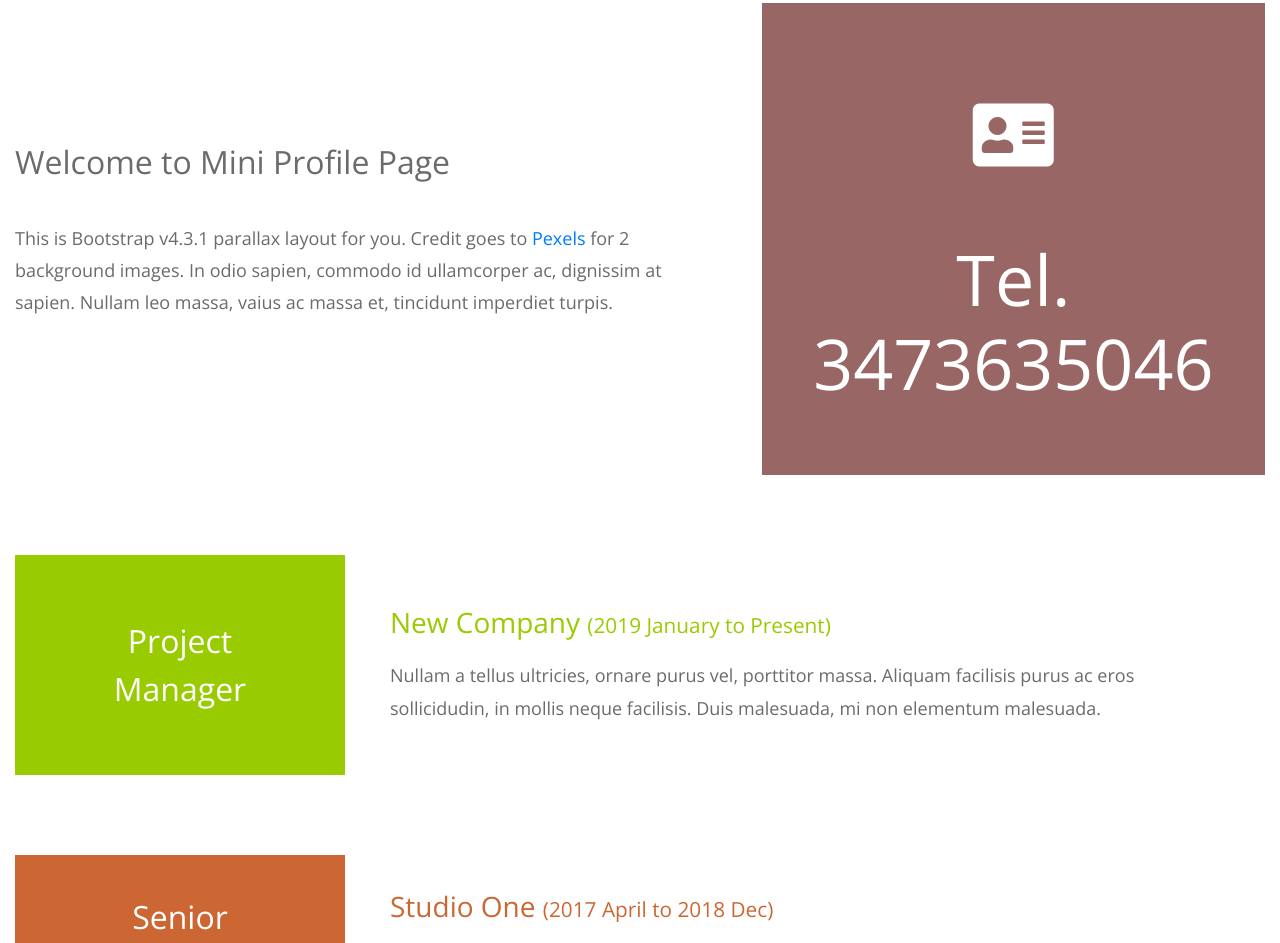
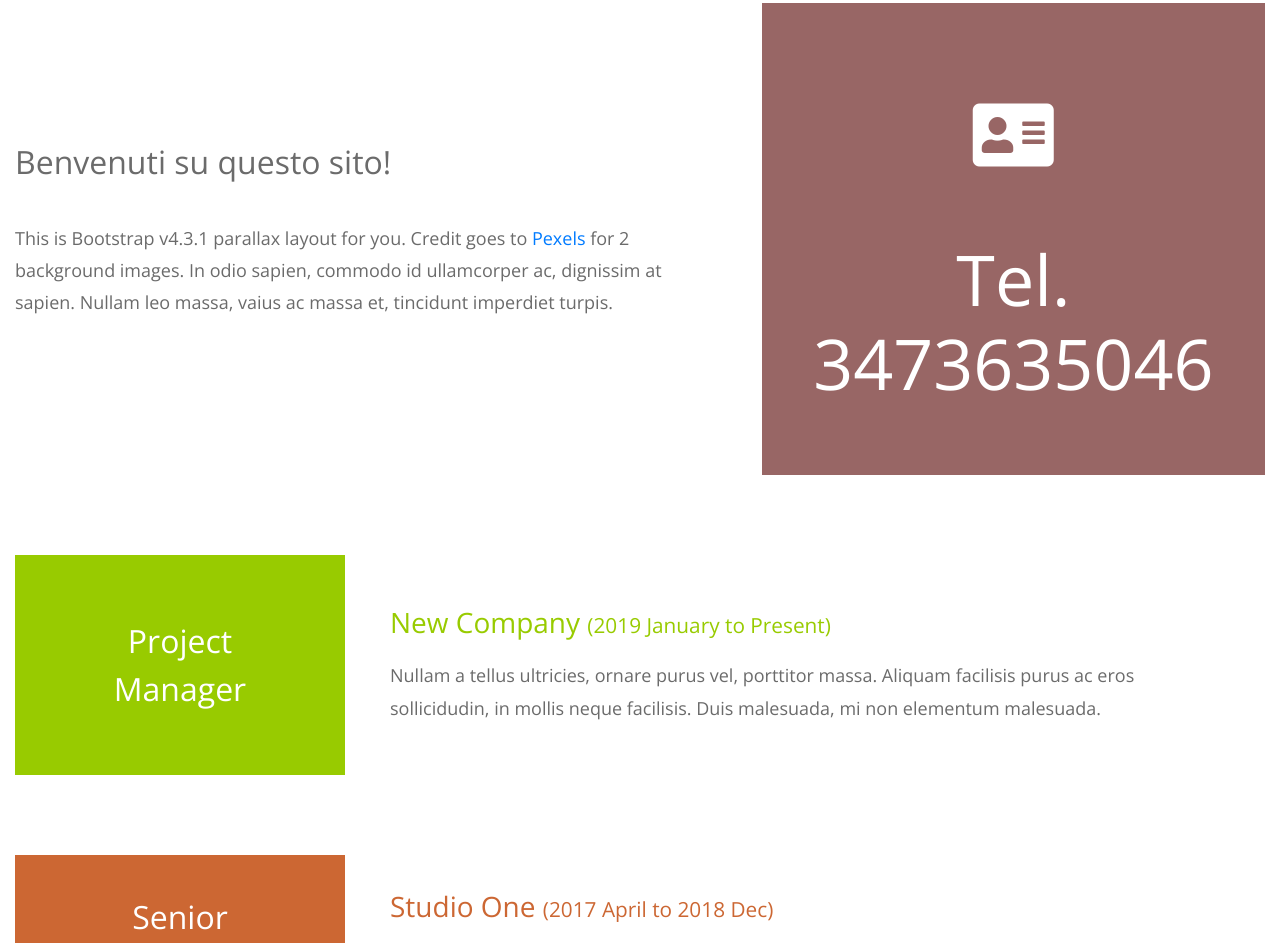
Before and after one commit to IlBaro/fabriziocastelfranco.github.io, a plain HTML site: page index.html in a window 1280 px wide. Shown: the part 1325-2268 px from the top of the page. Drawn offline with nearby package versions, Linux system fonts and the light colour scheme.

Commit message:
Update index.html

```diff
--- a/index.html
+++ b/index.html
@@ -41,7 +41,7 @@ https://templatemo.com/tm-530-mini-profile
             <!-- White transparent bg -->
             <div class="col-md-7 tm-welcome-left-col">
               <div class="tm-welcome-left">
-                <h2 class="tm-welcome-title">Welcome to Mini Profile Page</h2>
+                <h2 class="tm-welcome-title">Benvenuti su questo sito!</h2>
                 <p class="pb-0">
                   This is Bootstrap v4.3.1 parallax layout for you. Credit goes to <a rel="nofollow" href="https://www.pexels.com">Pexels</a> for 2 background images. In
                   odio sapien, commodo id ullamcorper ac, dignissim at sapien.
```
